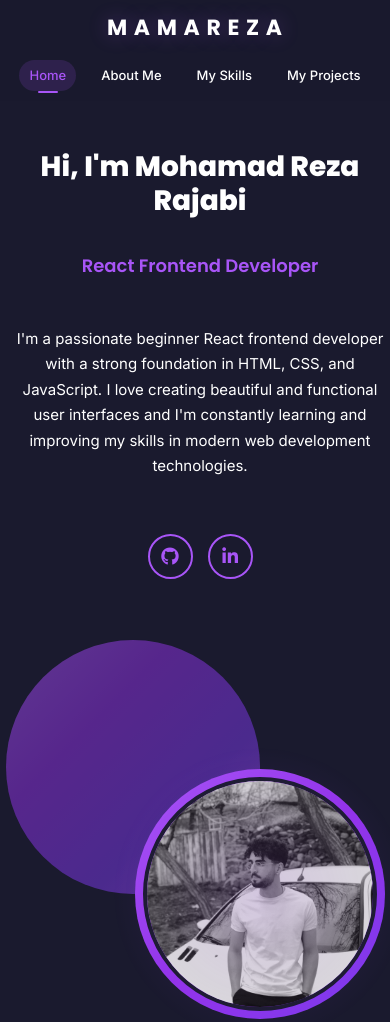
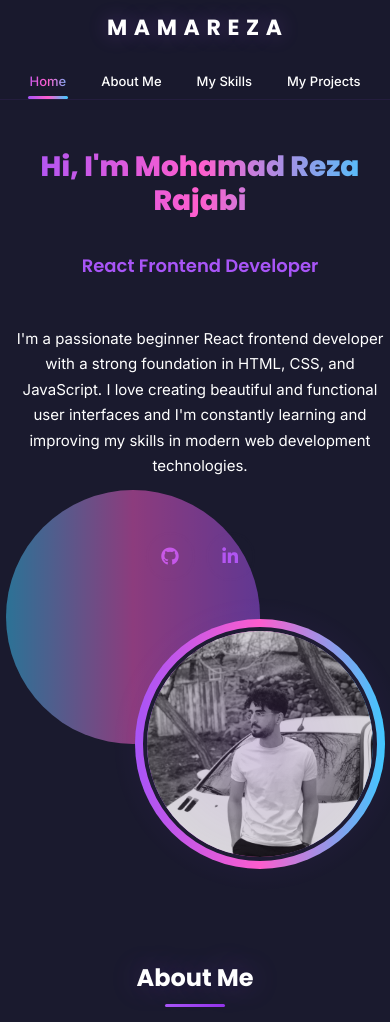
Before and after one commit to rrealmrezarajabi/my-portfolio, a plain HTML site: page index.html in a window 390 px wide. Shown: the top 1022 px of the page. Drawn offline with Linux system fonts and the light colour scheme.

Commit message:
Fixed navbar and improved responsiveness

```diff
--- a/style.css
+++ b/style.css
@@ -23,12 +23,57 @@ body {
   flex-direction: column;
 }
 
+/* Gradient Variables */
+:root {
+  --main-gradient: linear-gradient(90deg, #a855f7 0%, #ff5ecd 50%, #3ecbff 100%);
+  --main-gradient-rev: linear-gradient(90deg, #3ecbff 0%, #ff5ecd 50%, #a855f7 100%);
+  --main-gradient-fallback: #a855f7;
+}
+
+/* Nav Gradient & Color Fix */
+.nav a {
+  color: #fff;
+  text-decoration: none;
+  font-weight: 500;
+  font-size: 16px;
+  transition: all 0.3s ease;
+  position: relative;
+  padding: 8px 16px;
+  border-radius: 20px;
+  background: none;
+}
+
+.nav a.active {
+  color: #fff;
+  background: var(--main-gradient);
+  background-clip: text;
+  -webkit-background-clip: text;
+  -webkit-text-fill-color: transparent;
+  text-fill-color: transparent;
+}
+
+.nav a.active::after {
+  content: '';
+  position: absolute;
+  bottom: -2px;
+  left: 50%;
+  transform: translateX(-50%);
+  width: 40px;
+  height: 3px;
+  background: var(--main-gradient);
+  border-radius: 2px;
+}
+
+.nav a:hover:not(.active) {
+  background: rgba(168, 85, 247, 0.08);
+  color: #fff;
+}
+
 /* Header Styles */
 .header {
   display: flex;
-  justify-content: space-between;
   align-items: center;
-  padding: 20px 0;
+  justify-content: center;
   position: fixed;
   top: 0;
   left: 0;
@@ -37,56 +82,31 @@ body {
   background: rgba(26, 26, 46, 0.95);
   backdrop-filter: blur(10px);
   transition: all 0.3s ease;
+  height: 70px;
 }
 
 .logo {
   font-family: "Poppins", sans-serif;
   font-size: 28px;
   font-weight: 700;
-  margin-left: 30px;
   color: #ffffff;
   letter-spacing: 1px;
   text-shadow: 0 0 20px rgba(168, 85, 247, 0.3);
+  margin-left: 30px;
+  margin-right: auto;
+  z-index: 2;
+  transition: margin 0.3s;
 }
 
 .nav {
+  position: absolute;
+  left: 50%;
+  top: 50%;
+  transform: translate(-50%, -50%);
   display: flex;
   gap: 30px;
-  margin-right: 30px;
-}
-
-.nav a {
-  color: #ffffff;
-  text-decoration: none;
-  font-weight: 500;
-  font-size: 16px;
-  transition: all 0.3s ease;
-  position: relative;
-  padding: 8px 16px;
-  border-radius: 20px;
-}
-
-.nav a:hover {
-  color: #a855f7;
-  background: rgba(168, 85, 247, 0.1);
-  transform: translateY(-2px);
-}
-
-.nav a.active {
-  color: #a855f7;
-  background: rgba(168, 85, 247, 0.15);
-}
-
-.nav a.active::after {
-  content: "";
-  position: absolute;
-  bottom: -2px;
-  left: 50%;
-  transform: translateX(-50%);
-  width: 20px;
-  height: 2px;
-  background-color: #a855f7;
-  border-radius: 1px;
+  z-index: 1;
+  transition: all 0.3s;
 }
 
 /* Main Content */
@@ -115,14 +135,20 @@ body {
   gap: 25px;
 }
 
+/* Hero Section */
 .hero-title {
-  font-family: "Poppins", sans-serif;
+  font-family: 'Poppins', sans-serif;
   font-size: 48px;
   font-weight: 800;
-  color: #ffffff;
   line-height: 1.2;
   margin-bottom: 10px;
   animation: fadeInUp 1s ease-out;
+  background: var(--main-gradient);
+  background-clip: text;
+  -webkit-background-clip: text;
+  color: #a855f7;
+  -webkit-text-fill-color: transparent;
+  text-fill-color: transparent;
 }
 
 .hero-subtitle {
@@ -150,18 +176,21 @@ body {
   animation: fadeInUp 1s ease-out 0.6s both;
 }
 
+/* Social Icons: always visible, solid color on hover */
 .social-icon {
   display: flex;
   align-items: center;
   justify-content: center;
   width: 50px;
   height: 50px;
-  border: 2px solid #a855f7;
+  border: 2px solid transparent;
   border-radius: 50%;
   color: #a855f7;
   text-decoration: none;
   transition: all 0.3s ease;
-  background-color: transparent;
+  background: none;
+  background-origin: border-box;
+  box-shadow: 0 0 0 2px #1a1a2e;
   position: relative;
   overflow: hidden;
 }
@@ -183,16 +212,23 @@ body {
   transform: scale(1);
 }
 
-.social-icon:hover {
-  color: #ffffff;
-  transform: translateY(-5px) scale(1.1);
-  box-shadow: 0 10px 25px rgba(168, 85, 247, 0.4);
+.social-icon i {
+  font-size: 20px;
+  color: #a855f7;
+  background: none;
+  transition: all 0.3s ease;
+  z-index: 1;
 }
 
-.social-icon i {
-  font-size: 20px;
-  position: relative;
-  z-index: 1;
+.social-icon:hover, .social-icon:focus {
+  color: #fff;
+  background: #ff5ecd;
+  box-shadow: 0 10px 25px rgba(255, 94, 205, 0.3);
+}
+
+.social-icon:hover i, .social-icon:focus i {
+  color: #fff;
+  background: none;
 }
 
 /* Right Column - Profile Image */
@@ -212,24 +248,25 @@ body {
   height: 400px;
 }
 
+/* Profile Frame Gradient Fix */
 .profile-frame {
   position: relative;
   width: 100%;
   height: 100%;
   border-radius: 50%;
   padding: 8px;
-  background: linear-gradient(135deg, #a855f7, #9333ea, #7c3aed);
+  background: var(--main-gradient);
   transition: all 0.3s ease;
 }
 
 .profile-frame::before {
-  content: "";
+  content: '';
   position: absolute;
   top: -2px;
   left: -2px;
   right: -2px;
   bottom: -2px;
-  background: linear-gradient(135deg, #a855f7, #9333ea, #7c3aed, #a855f7);
+  background: var(--main-gradient-rev);
   border-radius: 50%;
   z-index: -1;
   animation: pulse 3s ease-in-out infinite;
@@ -385,14 +422,22 @@ body {
   border-color: #a855f7;
 }
 
+/* Skills Section Gradient Icons */
+/* Skill Icon Gradient Fix */
 .skill-icon {
   font-size: 48px;
   color: #a855f7;
+  background: none;
   transition: all 0.3s ease;
 }
 
 .skill-item:hover .skill-icon {
-  transform: scale(1.2);
+  color: #fff;
+  background: var(--main-gradient);
+  background-clip: text;
+  -webkit-background-clip: text;
+  -webkit-text-fill-color: transparent;
+  text-fill-color: transparent;
   text-shadow: 0 0 20px rgba(168, 85, 247, 0.6);
 }
 
@@ -560,64 +605,111 @@ body {
 /* Tablet Landscape */
 @media (max-width: 1024px) {
   .container {
-    padding: 0 25px;
+    padding: 0 15px;
   }
-
+  .hero-section {
+    grid-template-columns: 1fr;
+    gap: 40px;
+    text-align: center;
+    min-height: auto;
+  }
+  .hero-image {
+    margin: 0 auto;
+  }
+  .image-container {
+    width: 300px;
+    height: 300px;
+  }
   .hero-title {
-    font-size: 42px;
+    font-size: 26px;
   }
-
   .hero-subtitle {
-    font-size: 22px;
+    font-size: 16px;
   }
-
-  .image-container {
-    width: 320px;
-    height: 320px;
+  .hero-description {
+    font-size: 14px;
   }
-
-  .hero-image {
-    margin-right: 30px;
-  }
-
   .skills-container {
-    grid-template-columns: repeat(2, 1fr);
-    max-width: 450px;
-    gap: 20px;
-    margin-top: 30px;
+    grid-template-columns: 1fr 1fr;
+    max-width: 400px;
+    gap: 18px;
+    margin-top: 25px;
+    justify-items: center;
   }
   .skill-item {
-    max-width: 180px;
-    height: 120px;
-    padding: 25px 10px;
+    max-width: 160px;
+    height: 110px;
+    padding: 18px 8px;
+  }
+  .projects-grid {
+    grid-template-columns: 1fr;
+    gap: 18px;
   }
 }
-
-@media (max-width: 600px) {
-  .skills-container {
-    grid-template-columns: 1fr 1fr;
-    max-width: 350px;
-    gap: 15px;
-    margin-top: 20px;
+@media (max-width: 900px) {
+  .header {
+    flex-direction: column;
+    align-items: center;
+    justify-content: flex-start;
+    height: auto;
+    padding: 12px 0 6px 0;
   }
-  .skill-item {
-    max-width: 150px;
-    height: 100px;
-    padding: 15px 5px;
+  .logo {
+    margin: 0 0 10px 0;
+    font-size: 24px;
+    text-align: center;
+  }
+  .nav {
+    position: static;
+    left: unset;
+    top: unset;
+    transform: none;
+    flex-direction: row;
+    justify-content: center;
+    gap: 18px;
+    width: 100%;
+    margin: 0;
+    padding-bottom: 4px;
+    border-bottom: 1px solid rgba(168,85,247,0.08);
+    background: none;
+  }
+  .nav a {
+    font-size: 15px;
+    padding: 8px 10px;
+    border-radius: 16px;
+    min-width: 60px;
+    text-align: center;
   }
 }
-
+@media (max-width: 600px) {
+  .header {
+    padding: 8px 0 4px 0;
+  }
+  .logo {
+    font-size: 20px;
+    margin-bottom: 6px;
+  }
+  .nav {
+    gap: 10px;
+    padding-bottom: 2px;
+  }
+  .nav a {
+    font-size: 13px;
+    padding: 7px 6px;
+    min-width: 44px;
+  }
+}
 @media (max-width: 400px) {
   .skills-container {
     grid-template-columns: 1fr;
-    max-width: 180px;
-    gap: 10px;
-    margin-top: 10px;
+    max-width: 120px;
+    gap: 8px;
+    margin-top: 8px;
   }
   .skill-item {
-    max-width: 140px;
-    height: 90px;
-    padding: 10px 2px;
+    max-width: 100px;
+    height: 50px;
+    padding: 4px 1px;
   }
 }
 
```
